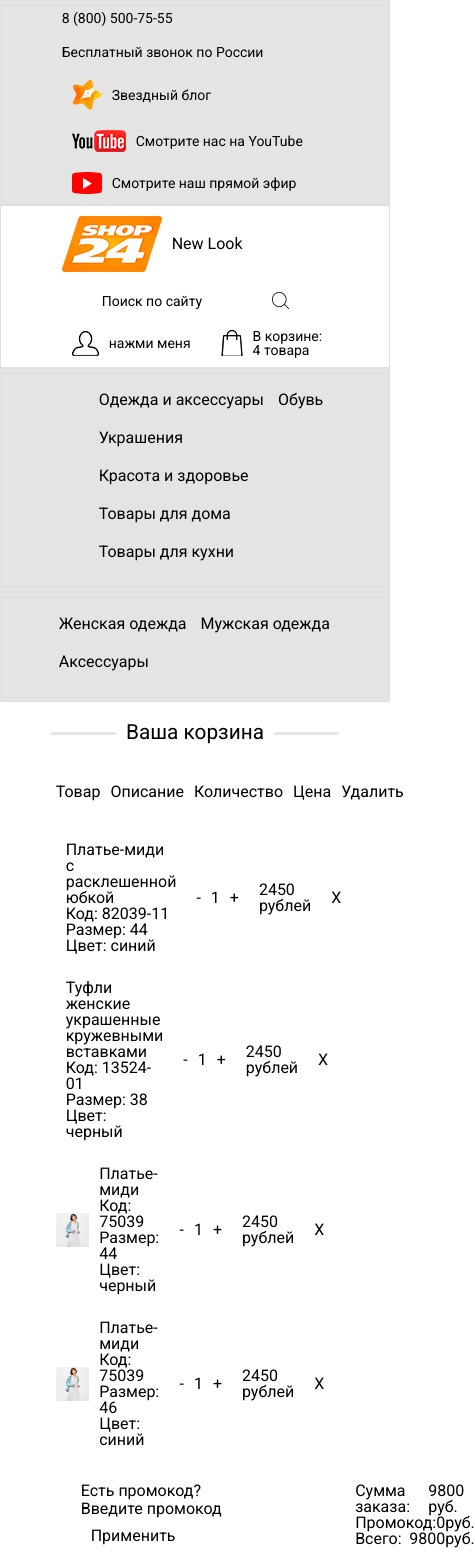
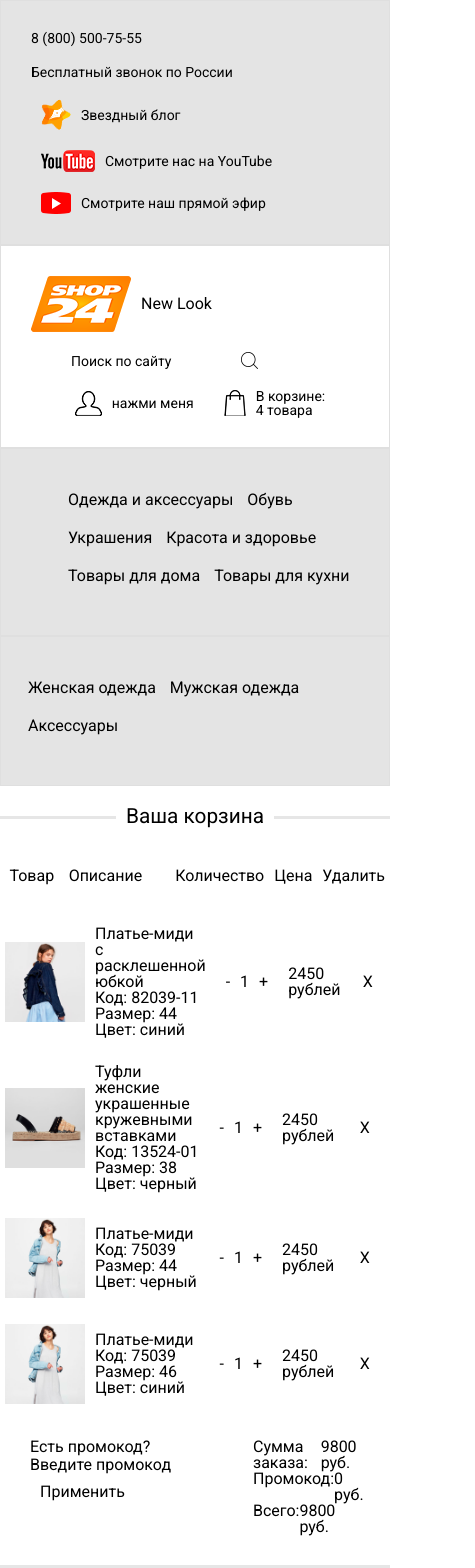
Before and after one commit to Razorforse/reactShop, a React (Create React App) app: page / in a window 390 px wide. Shown: the top 1568 px of the page, 475 px wide, since content can reach past the window. Built offline with nearby package versions, Linux system fonts and the light colour scheme.

Commit message:
bit remarc

```diff
--- a/src/Components/Basket/BasketItems.js
+++ b/src/Components/Basket/BasketItems.js
@@ -82,8 +82,8 @@ import data from "../fixtures.js";
                                 </div>
                                 <div className="promo__val">
                                     <div>Сумма заказа:<span></span><span>{this.state.globalVal} руб.</span></div>
-                                    <div>Промокод:<span></span><span>{this.state.promo}руб.</span></div>
-                                    <div>Всего:<span></span><span>{this.state.allval}руб.</span></div>
+                                    <div>Промокод:<span></span><span>{this.state.promo} руб.</span></div>
+                                    <div>Всего:<span></span><span>{this.state.allval} руб.</span></div>
                                 </div>
                             </div>
                         </div>
--- a/src/Components/Basket/basket.css
+++ b/src/Components/Basket/basket.css
@@ -99,3 +99,21 @@
     display: flex;
     justify-content: space-between;
 }
+
+
+@media (max-width:680px) {
+    .basket {
+        width: 100%;
+    }
+
+    .basket li img {
+        width: 80px;
+    }
+    .promo__action {
+        margin-right: 20px;
+    }
+
+    .promo__val {
+        margin-left: 20px;
+    }
+}
--- a/src/Components/Header/header.css
+++ b/src/Components/Header/header.css
@@ -88,3 +88,13 @@ header {
 .search__item div img {
     padding: 0 10px 0 10px;
 }
+
+@media(max-width:800px) {
+    .contacts,
+    .search,
+    .section,
+    .subsection {
+        padding: 20px;
+        justify-content: center;
+    }
+}
```
